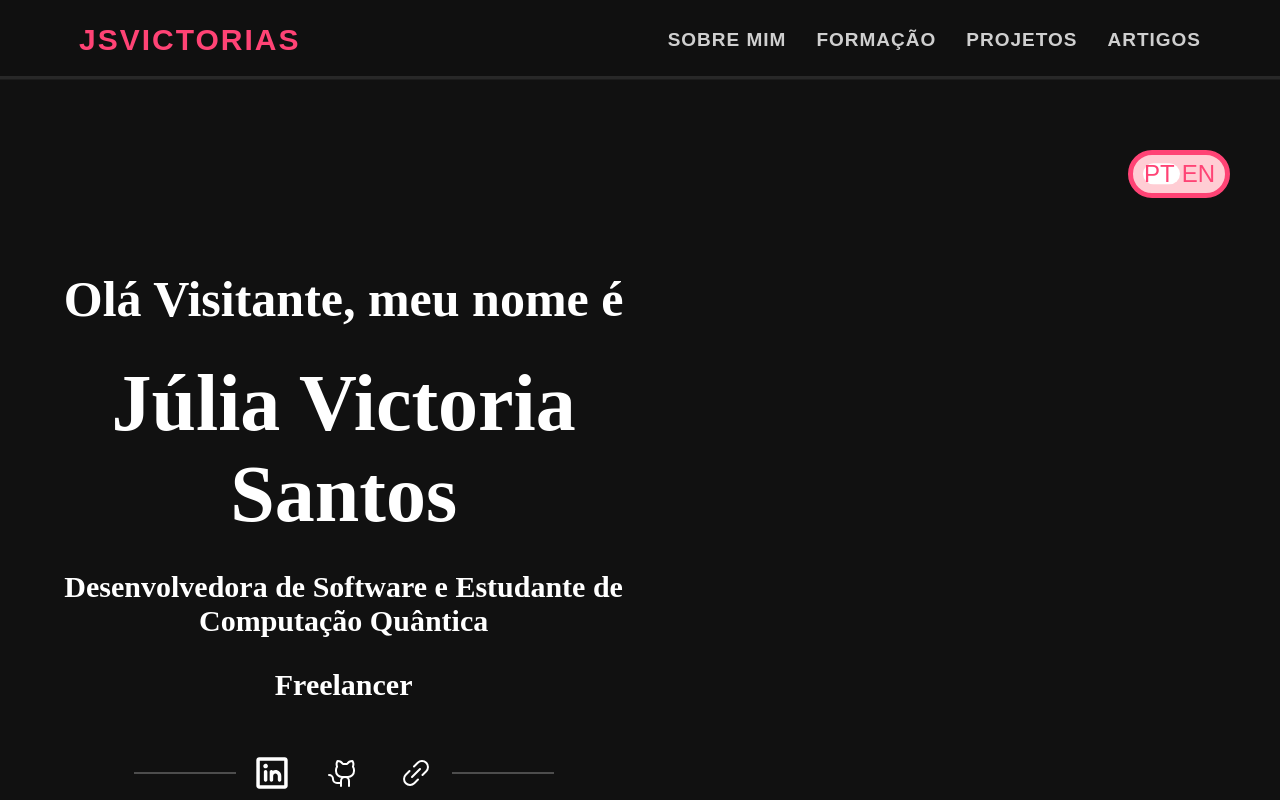
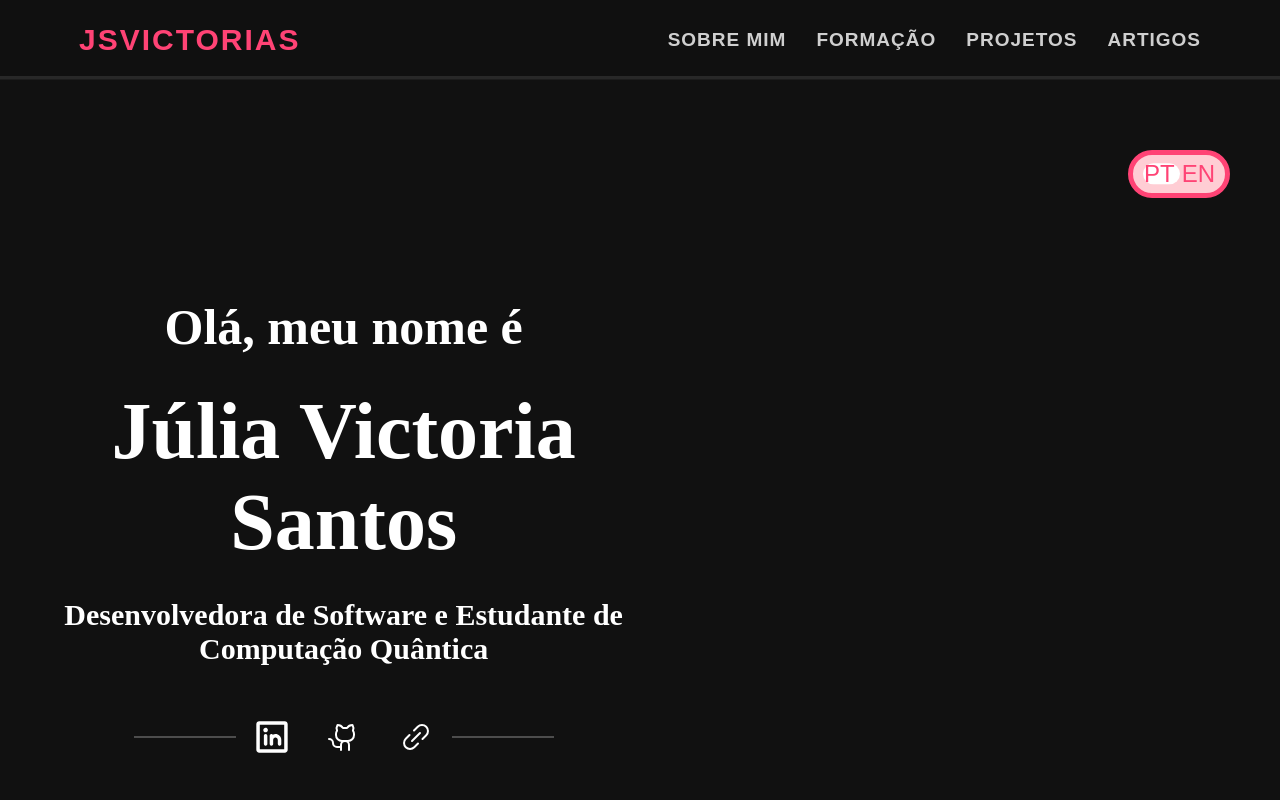
Before and after one commit to jsvictorias/portfolio, a React (Create React App) app: page / in a window 1280 px wide. Shown: the top 800 px of the page. Built offline with nearby package versions, Linux system fonts and the light colour scheme.

Commit message:
feat: new curriculum

```diff
--- a/src/components/atoms/description/index.tsx
+++ b/src/components/atoms/description/index.tsx
@@ -9,25 +9,22 @@ export const Description = () => {
   const t = getT(descriptionMessages);
   const helloText = t('helloText');
   const nameText = t('nameText');
-  const sitesText = t('sitesText');
-  const freeText = t('freeText');
+  const sitesText = t('sitesText')
 
-  const cv_pt = 'https://drive.google.com/file/d/1dA-Ay-JiN-MC6NtGYfuG8Zd13KVa6YUa/view?usp=drive_link';
-  const cv_en = 'https://drive.google.com/file/d/11sxnMhord1TaQDcnvjAFJj_D8vPAtg9m/view?usp=drive_link';
+  const cv_pt = 'https://drive.google.com/file/d/1eXMuNaRCaFMqStngs6_xUDPHnntj-jGS/view';
+  const cv_en = 'https://drive.google.com/file/d/1Vdsz0HsYnUhd8iPMau23v1cdMpwTgaz4/view';
 
   const resumeLink = currentLanguage === 'pt' ? cv_pt : cv_en;
 
   const typedHello = useTyping({ text: helloText, startDelay: 800 });
   const typedName  = useTyping({ text: nameText, startDelay: 500 });
   const typedSites = useTyping({ text: sitesText, startDelay: 1000 });
-  const typedFree  = useTyping({ text: freeText, startDelay: 1500 });
 
   return(
     <div className='container-description'>
       <h2 className='hello typing'>{typedHello}</h2>
       <h1 className='name typing'>{typedName}</h1>
       <h3 className='sites typing'>{typedSites}</h3>
-      <h4 className='free typing'>{typedFree}</h4>
 
       <ul className="container-icons">
         <li className="icon">
--- a/src/components/atoms/description/texts.ts
+++ b/src/components/atoms/description/texts.ts
@@ -1,15 +1,12 @@
 export const descriptionMessages = {
   pt: {
-    helloText: "Olá Visitante, meu nome é",
+    helloText: "Olá, meu nome é",
     nameText: "Júlia Victoria Santos",
-    sitesText: "Desenvolvedora de Software e Estudante de Computação Quântica",
-    freeText: "Freelancer",
-    quantum: "E"
+    sitesText: "Desenvolvedora de Software e Estudante de Computação Quântica"
   },
   en: {
-    helloText: "Hello Visitor, my name is",
+    helloText: "Hello, my name is",
     nameText: "Júlia Victoria Santos",
-    sitesText: "Website Developer and Quantum Computing Student",
-    freeText: "Freelancer",
+    sitesText: "Software Developer and Quantum Computing Student"
   },
 };
```
Also changed, not shown: 1 other file (tests, documents, lock files or other folders).
